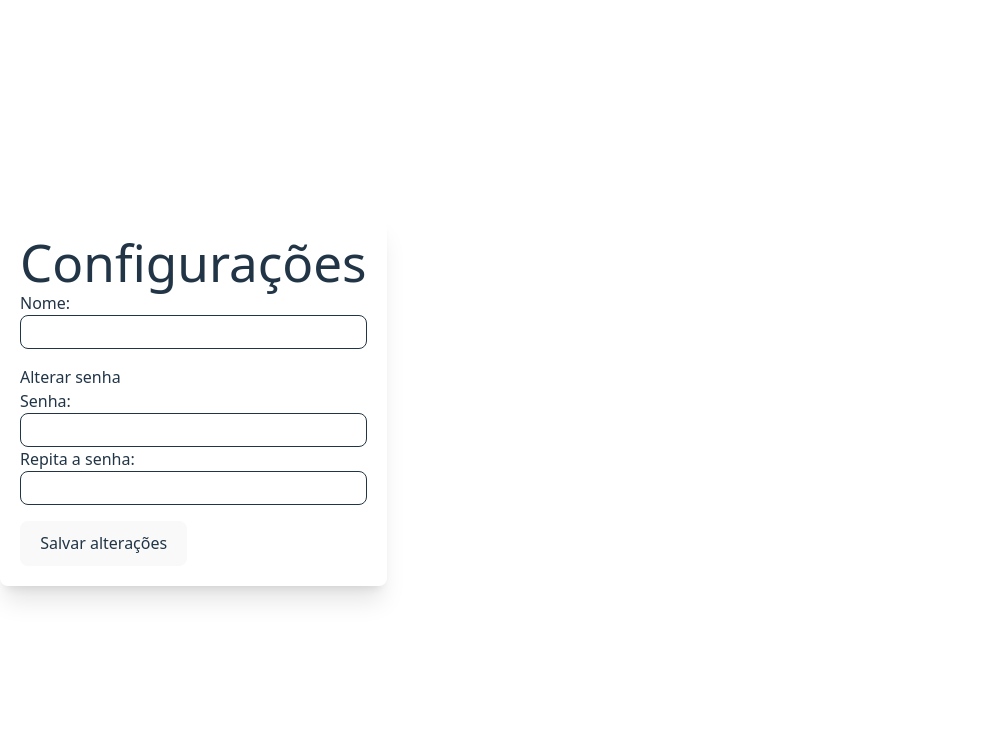
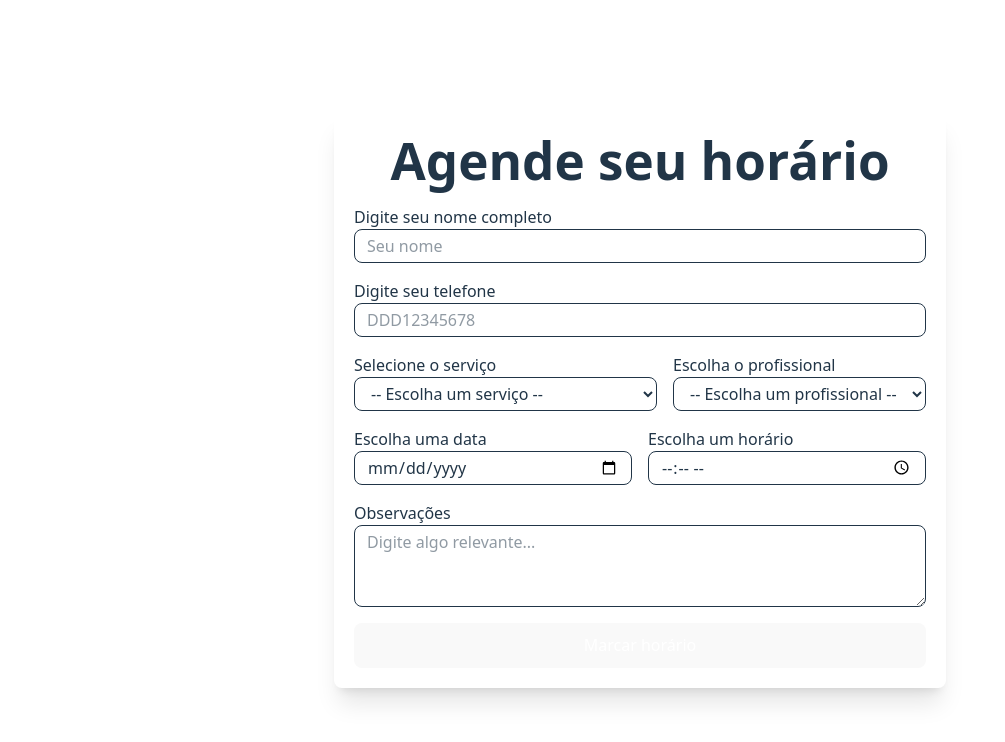
Before and after one commit to gontijoVitor/Bookify, a React (Vite) app in the folder frontend/: page / in a window 1280 px wide. Shown: the top 742 px of the page, without its empty margins (0-1005 px from the left). Built offline with nearby package versions, Linux system fonts and the light colour scheme.

Commit message:
Alterando o frontend

```diff
--- /dev/null
+++ b/frontend/src/app.jsx
@@ -0,0 +1,15 @@
+// App.jsx
+export default function App({ children }) {
+  const layoutStyle = {
+    display: "flex",
+    alignItems: "center",      // Centraliza verticalmente
+    justifyContent: "center",  // Centraliza horizontalmente
+    minHeight: "100vh",        // Ocupa toda a altura
+    width: "100vw",            // Garante largura total
+    margin: 0,
+    padding: 0,
+    boxSizing: "border-box",
+  };
+
+  return <div style={layoutStyle}>{children}</div>;
+}
--- a/frontend/src/main.jsx
+++ b/frontend/src/main.jsx
@@ -1,14 +1,18 @@
 import './index.css';
 import { StrictMode } from 'react'
 import { createRoot } from 'react-dom/client'
+
+import App from './app.jsx';
+
 import Agendamento from './pages/cria_agendamento.jsx'
-
 import User_login from './pages/user_login.jsx';
 import User_register from './pages/user_signin.jsx';
 import Config from './pages/configuracoes.jsx';
 
 createRoot(document.getElementById('root')).render(
   <StrictMode>
-    <Config />
+    <App>
+      <Agendamento />
+    </App>
   </StrictMode>,
 )
--- a/frontend/src/pages/cria_agendamento.jsx
+++ b/frontend/src/pages/cria_agendamento.jsx
@@ -1,22 +1,20 @@
-//Formulário para criar um novo agendamento. Faz POST /api/agendamentos. Requer busca dinâmica de serviços, horários disponíveis, etc.
-
-import { useState } from 'react'
-import axios from 'axios'
+import { useState } from 'react';
+import axios from 'axios';
 
 function Agendamento() {
   const [formData, setFormData] = useState({
     nome: '', telefone: '', email: '',
     servico: '', profissional: '',
     data: '', hora: '', observacoes: ''
-  })
+  });
 
   const handleChange = (e) => {
-    const { id, value } = e.target
-    setFormData(prev => ({ ...prev, [id]: value }))
-  }
+    const { id, value } = e.target;
+    setFormData(prev => ({ ...prev, [id]: value }));
+  };
 
   const handleSubmit = async (e) => {
-    e.preventDefault()
+    e.preventDefault();
 
     try {
       const payload = {
@@ -27,65 +25,54 @@ function Agendamento() {
         data: formData.data,
         hora: formData.hora,
         observacoes: formData.observacoes
+      };
+
+      const response = await axios.post('http://localhost:3001/agendar', payload);
+      alert(response.data.mensagem);
+    } catch (error) {
+      console.error(error);
+      alert('Erro ao enviar o formulário');
     }
-
-      const response = await axios.post('http://localhost:3001/agendar', payload)
-      alert(response.data.mensagem)
-    } catch (error) {
-      console.error(error)
-      alert('Erro ao enviar o formulário')
-    }
-  }
-
+  };
 
   return (
-    <div className="min-h-screen bg-gray-900 flex items-center justify-center p-4">
-      <form className="w-full max-w-md bg-gray-800 text-white rounded-lg shadow-lg p-8 space-y-5" onSubmit={handleSubmit}>
-        <h1 className="text-2xl font-bold text-center text-white">Agende seu horário</h1>
+    <div className="shadow-xl p-5 rounded-lg">
+      <h1 className="text-center text-xl font-bold">Agende seu horário</h1>
 
-        <div>
-          <label htmlFor="nome" className="block mb-1">Digite seu nome completo</label>
+      <form onSubmit={handleSubmit} className="space-y-4 mt-4">
+
+        <div className="flex flex-col">
+          <label htmlFor="nome">Digite seu nome completo</label>
           <input
             type="text"
             id="nome"
             value={formData.nome}
             onChange={handleChange}
             placeholder="Seu nome"
-            className="w-full px-3 py-2 rounded bg-gray-700 text-white placeholder-gray-400 focus:outline-none focus:ring-2 focus:ring-blue-500"
+            className="border rounded-lg px-3 py-1"
           />
         </div>
 
-        <div>
-          <label htmlFor="telefone" className="block mb-1">Digite seu telefone</label>
+        <div className="flex flex-col">
+          <label htmlFor="telefone">Digite seu telefone</label>
           <input
             type="text"
             id="telefone"
             value={formData.telefone}
             onChange={handleChange}
             placeholder="DDD12345678"
-            className="w-full px-3 py-2 rounded bg-gray-700 text-white placeholder-gray-400 focus:outline-none focus:ring-2 focus:ring-blue-500"
+            className="border rounded-lg px-3 py-1"
           />
         </div>
 
-        <div>
-          <label htmlFor="email" className="block mb-1">Digite seu email</label>
-          <input
-            type="email"
-            id="email"
-            value={formData.email}
-            onChange={handleChange}
-            placeholder="email@gmail.com"
-            className="w-full px-3 py-2 rounded bg-gray-700 text-white placeholder-gray-400 focus:outline-none focus:ring-2 focus:ring-blue-500"
-          />
-        </div>
-
-        <div>
-          <label htmlFor="servico" className="block mb-1">Selecione o serviço</label>
+        <div className="flex flex-row gap-4 w-full">
+          <div className="flex flex-col flex-1">
+            <label htmlFor="servico">Selecione o serviço</label>
             <select
               id="servico"
               value={formData.servico}
               onChange={handleChange}
-            className="w-full px-3 py-2 rounded bg-gray-700 text-white focus:outline-none focus:ring-2 focus:ring-blue-500"
+              className="border rounded-lg px-3 py-1"
             >
               <option value="">-- Escolha um serviço --</option>
               <option value="1">Corte tradicional (30 min)</option>
@@ -99,63 +86,66 @@ function Agendamento() {
             </select>
           </div>
 
-        <div>
-          <label htmlFor="profissional" className="block mb-1">Escolha o profissional</label>
+          <div className="flex flex-col flex-1">
+            <label htmlFor="profissional">Escolha o profissional</label>
             <select
               id="profissional"
               value={formData.profissional}
               onChange={handleChange}
-            className="w-full px-3 py-2 rounded bg-gray-700 text-white focus:outline-none focus:ring-2 focus:ring-blue-500"
+              className="border rounded-lg px-3 py-1"
             >
               <option value="">-- Escolha um profissional --</option>
               <option value="1">Profissional 1</option>
               <option value="2">Profissional 2</option>
             </select>
           </div>
+        </div>
 
-        <div>
-          <label htmlFor="data" className="block mb-1">Escolha uma data</label>
+        <div className="flex flex-row gap-4 w-full">
+          <div className="flex flex-col flex-1">
+            <label htmlFor="data">Escolha uma data</label>
             <input
               type="date"
               id="data"
               value={formData.data}
               onChange={handleChange}
-            className="w-full px-3 py-2 rounded bg-gray-700 text-white focus:outline-none focus:ring-2 focus:ring-blue-500"
+              className="border rounded-lg px-3 py-1 w-full"
             />
           </div>
 
-        <div>
-          <label htmlFor="hora" className="block mb-1">Escolha um horário</label>
+          <div className="flex flex-col flex-1">
+            <label htmlFor="hora">Escolha um horário</label>
             <input
               type="time"
               id="hora"
               value={formData.hora}
               onChange={handleChange}
-            className="w-full px-3 py-2 rounded bg-gray-700 text-white focus:outline-none focus:ring-2 focus:ring-blue-500"
+              className="border rounded-lg px-3 py-1 w-full"
             />
           </div>
+        </div>
 
-        <div>
-          <label htmlFor="observacoes" className="block mb-1">Observações</label>
+        <div className="flex flex-col">
+          <label htmlFor="observacoes">Observações</label>
           <textarea
             id="observacoes"
             value={formData.observacoes}
             onChange={handleChange}
             rows="3"
-            className="w-full px-3 py-2 rounded bg-gray-700 text-white placeholder-gray-400 focus:outline-none focus:ring-2 focus:ring-blue-500"
             placeholder="Digite algo relevante..."
+            className="border rounded-lg px-3 py-1"
           />
         </div>
 
         <button
           type="submit"
-          className="w-full bg-blue-600 hover:bg-blue-700 text-white font-semibold py-3 rounded transition duration-200"
+          className="w-full bg-blue-600 hover:bg-blue-700 text-white font-semibold py-2 rounded-lg transition duration-200"
         >
           Marcar horário
         </button>
       </form>
     </div>
-  )
+  );
 }
 
-export default Agendamento
+export default Agendamento;
```
Lines whose indentation alone changed are shown as unchanged.
